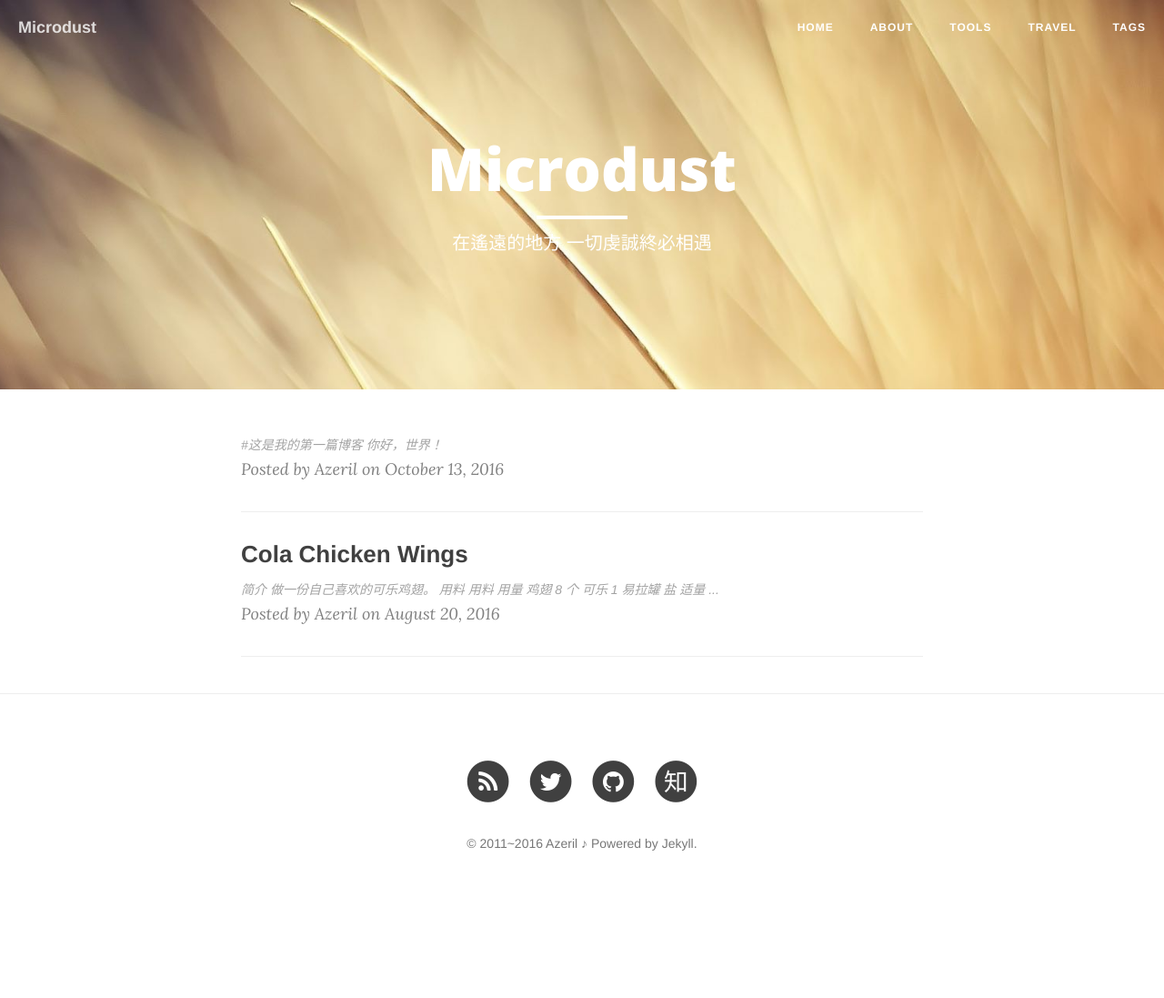
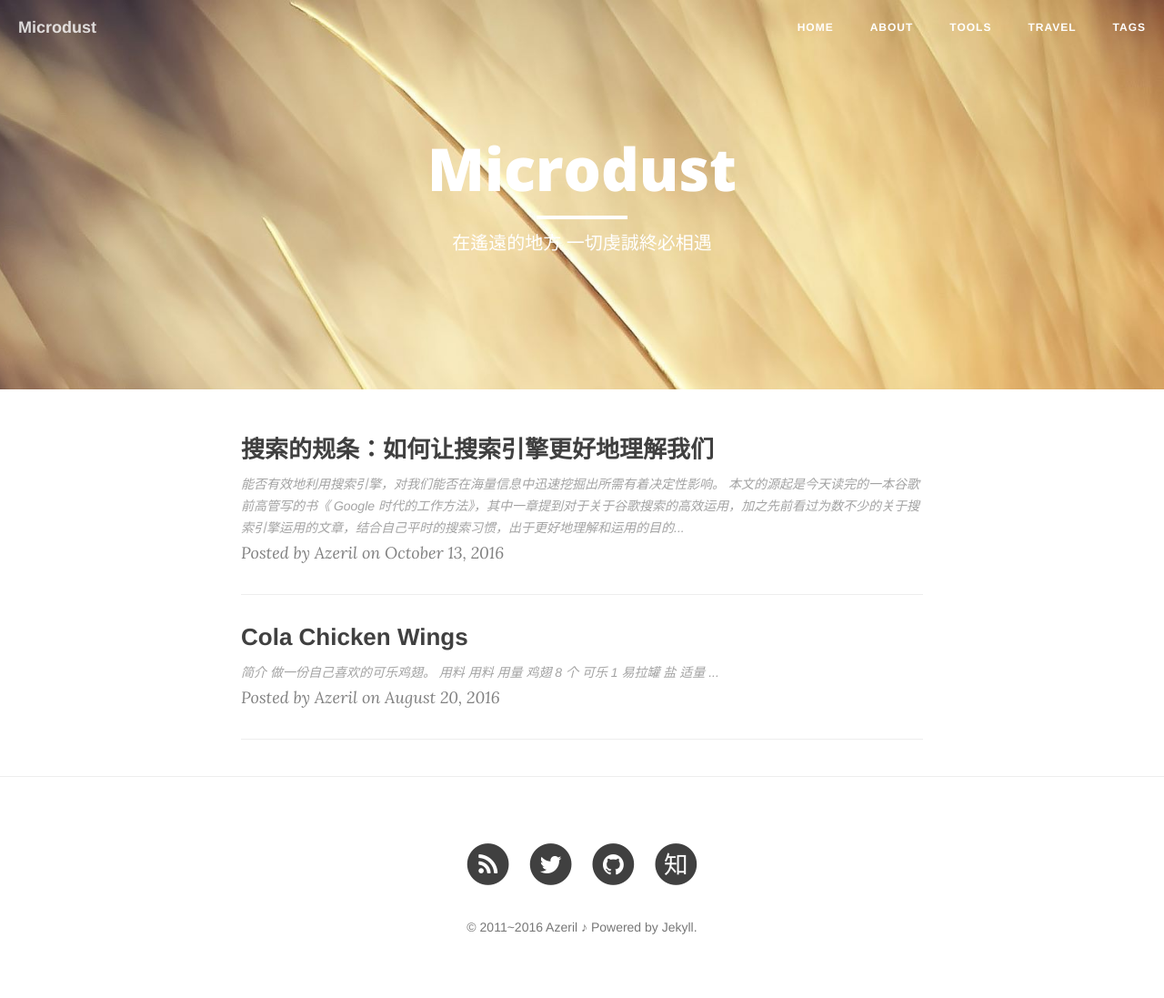
Before and after one commit to SunYuqing/SunYuqing.github.io, a Jekyll site: the page built from index.html, in a window 1280 px wide. Shown: the whole page at 91% size. Built offline with Jekyll 4.4.1, drawn with Linux system fonts in a browser that asks for light colours; nearby versions of some CDN libraries; the list of posts is cut into pages by our own code; before the commit the page ends 1005 px from its top, so only the background shows below that; part of the change alters nothing that is shown.

Commit message:
add my first blog something new

```diff
--- a/_posts/2016-10-13-test-my-first-blog.md
+++ b/_posts/2016-10-13-test-my-first-blog.md
@@ -1,8 +1,46 @@
 ---
-layout:post
-title:测试我的第一篇博客
-categories:[blog ]
-description:测试我的第一篇博客
+layout: post
+title: 搜索的规条：如何让搜索引擎更好地理解我们
+categories: [blog ]
+tags: [Tech, ]
+description: 对搜索引擎的正确使用，对我们能否在海量信息中迅速挖掘出所需有着决定性影响。
 ---
-#这是我的第一篇博客
-你好，世界！
+
+
+能否有效地利用搜索引擎，对我们能否在海量信息中迅速挖掘出所需有着决定性影响。
+![Google](http://dreamofbook.qiniudn.com/Google.png)
+本文的源起是今天读完的一本谷歌前高管写的书**《 Google 时代的工作方法》**，其中一章提到对于关于谷歌搜索的高效运用，加之先前看过为数不少的关于搜索引擎运用的文章，结合自己平时的搜索习惯，出于更好地理解和运用的目的，方有此文。
+
+本文将着眼于介绍搜索运用的实用建议及窍门，以便能在理解搜索模式的基础上，更好地在搜索中过滤掉次要信息，获取相关度最高的搜索结果，从而节省时间及精力，更加重要的是，让搜索引擎更好地理解我们的需要，从而能切切实实获取我们想要的信息。
+
+以下的模式主要运用于谷歌主站，特定搜索（比如输入中文搜索，会说明），另外，对于各种搜索符号，都是英文输入模式之下的，无论是冒号还是引号。
+
+搜索的规条：
+
+1. 尽量增强搜索条件的描述性，力图准确界定。
+2. “”引号限定单个整体。在搜索条件短语中使用引号，引号内的短语作为整体被识别。"red apple"——“红苹果”是作为一个整体被搜索的。
+3. 指定特定网站。比如搜索特定网站电影资源，可以这样：
+> 电影名称 + site:xxx.com(网盘或种子站域名)
+
+4. 模糊搜索。「*」可以用来表示任意字符，但用时必须用""引用处理。比如：
+>"生命如*"
+![words](http://dreamofbook.qiniudn.com/Googlesearchwords.png)
+5. 使用形容词，缩小结果范围。一个显著的运用是在淘宝搜索商品时，比如搜索衬衫时添加具体颜色。有多个条件时，比如喜欢两种颜色，蓝、白，可以这样输入：蓝 OR 白。OR对于两个或多个网站的搜索也有效，比如 site:douban.com OR site:zhihu.com。另外一个符号波浪号「~」的作用，当键入：hotel ~affordable 时，谷歌网页中会包含 affordable 这个词以及这个词的类似同义词 cheap、budget 等，注意波浪号之后是紧跟单词的。
+6. 用“..”限定数值范围。如以下搜索模式就能够很强悍地对海量数据进行筛选，从而精确地获得想要的数据:
+>"10000.. 人看过" inurl:subject site:douban.com/
+
+7. 排除不想要的结果。例如：
+> 笔记本 -惠普；（查笔记本电脑，觉得惠普很烂，不看该品牌）
+> opera -browser。（查找歌剧「Opera」信息而不是与之同命名的 Opera 浏览器。）
+8. 查找特定类型文件，（jpg、gif、pdf）如果找有关唐诗的pdf，搜索框里添加：唐诗 filetype：pdf 搜索即可。一些突破下载的方法「indexof/」 + 文件格式（swf、mp3、word 等） 如「indexof/」+ mp3 可以突破限制搜MP3音乐下载 要注意的是那个引号必须为英文。
+9. 巧用输入框的相关小技巧：
+      * 货币兑换 1 dollars in rmb 直接会在搜索框下端显示计数器算出的当前汇率；
+      * 度量衡，mile in km，转换英里为千米数等等；
+      * 城市时间天气，输入 time Beijing，会显示出当前时间，天气是城市前加 weather；
+      * 农历日历，nl 2006-12-20、公历 2006-12-20、明年 立春、2008 小雪 等直接查询。
+![Googlesearchnl](http://dreamofbook.qiniudn.com/Googlesearchnongli.png)
+10. 算术。谷歌搜索中植入了计算器，我们可以通过搜索框进行简单的算术计算并直接显示出来。+是加、-是减 *是乘号、/是除号，^是的…次方、%是模 (除之后的余数)、选 是组合运算X选Y表示在 X 个单位中选 Y 个有多少种选法；开…次方 是计算一个数的 n 次方根 比如32开5次方；sqrt 是平方根，模式例如 sqrt(9)；sin, cos, etc. 三角函数（括号中的数字单位为弧度） sin(pi/3) tan(45)；ln 以 e 为底的对数 ln(17)；log 以 10 为底的对数 log(1,000)
+
+P.S.输入中文作为辅助词汇的一些搜索模式在中文谷歌（现在的谷歌 HK ）上搜索有效，包括日历、节气及算术中“等于”的运用。
+
+就是这样。
```
